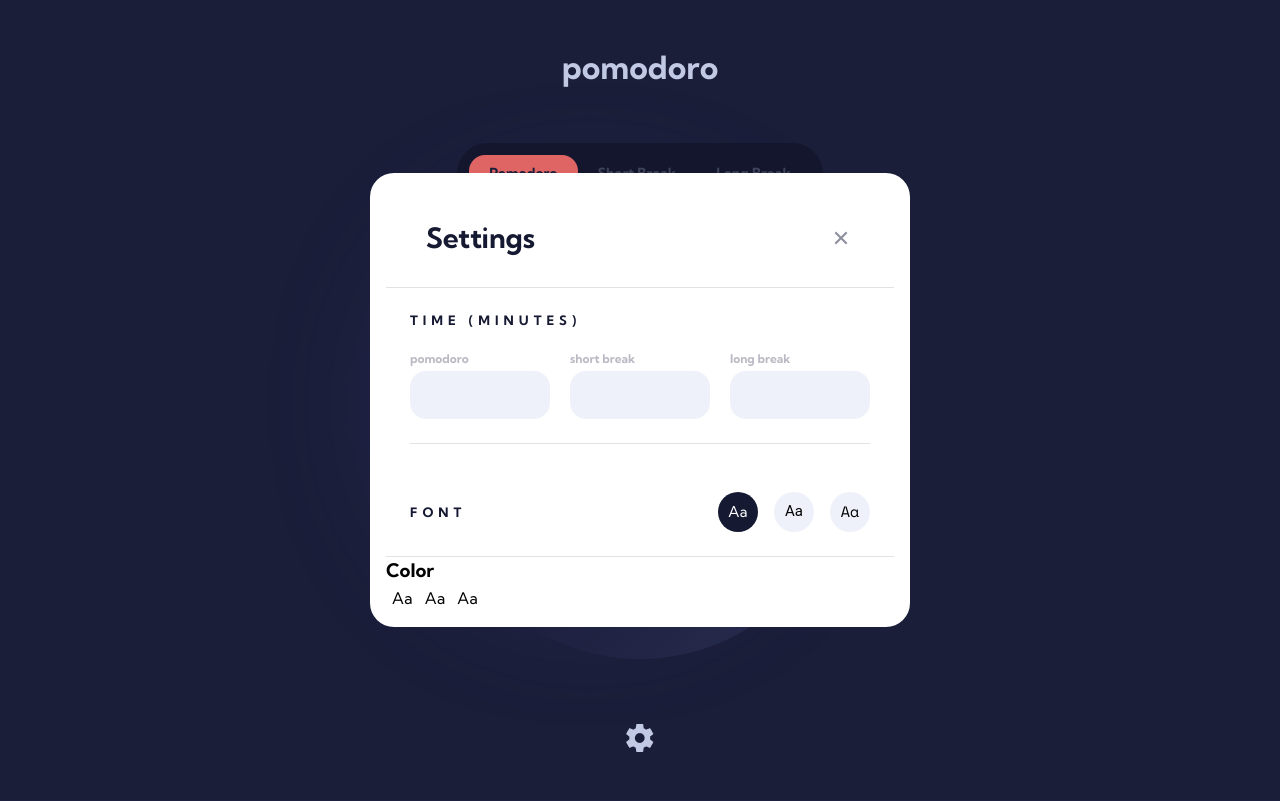
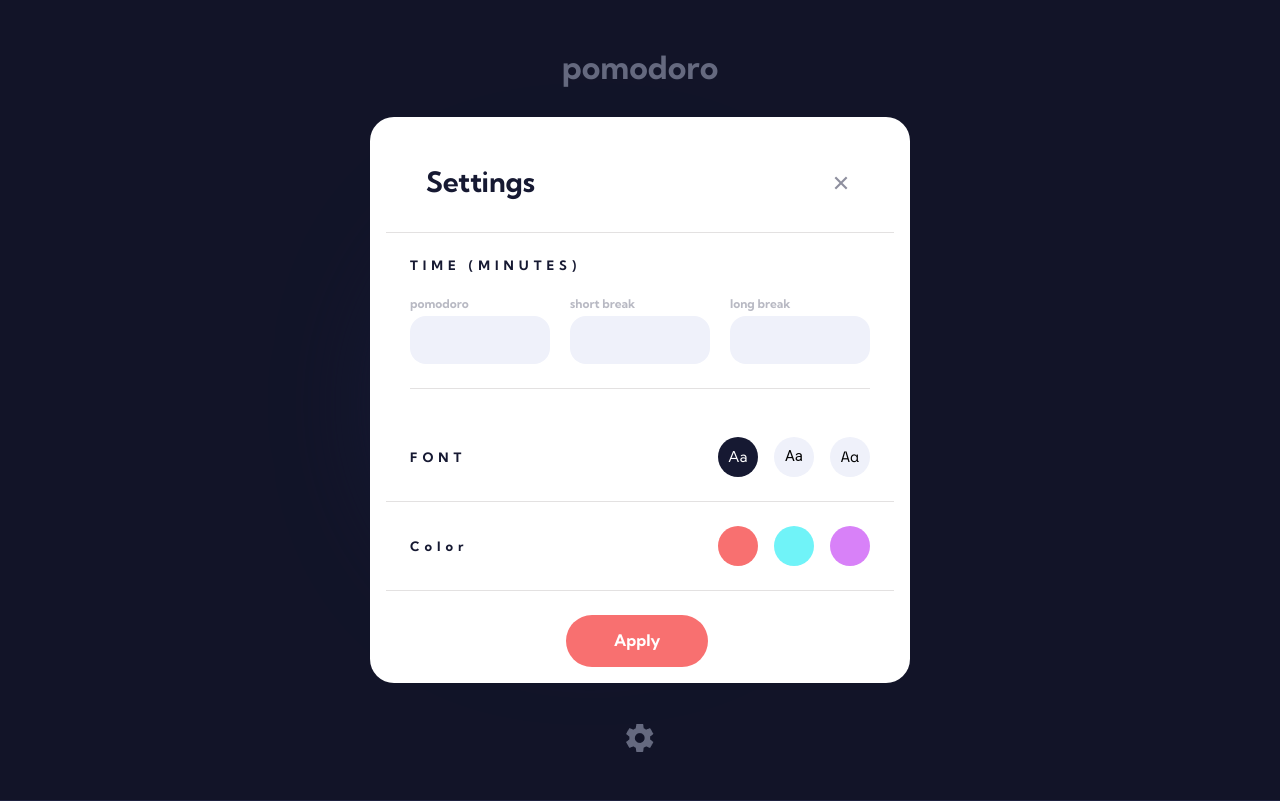
Before and after one commit to beratdimen/pomodoro, a React (Vite) app: page / in a window 1280 px wide. Both pictures are taken after a click on the button 640 px from the left and 738 px from the top of the page. Built offline with nearby package versions, Linux system fonts and the light colour scheme.

Commit message:
dialog açıldığında arka plan değişti

```diff
--- a/src/components/Settings/DialogColor/index.jsx
+++ b/src/components/Settings/DialogColor/index.jsx
@@ -3,9 +3,9 @@ export default function DialogColor() {
     <div className="colorContainer">
       <h3>Color</h3>
       <div className="colorContent">
-        <button className="orange">Aa</button>
-        <button className="lightBlue">Aa</button>
-        <button className="purple">Aa</button>
+        <button className="orange"></button>
+        <button className="lightBlue"> </button>
+        <button className="purple"> </button>
       </div>
     </div>
   );
--- a/src/components/Settings/index.jsx
+++ b/src/components/Settings/index.jsx
@@ -20,7 +20,9 @@ export default function Settings({ dialogRef }) {
         <DialogTime />
         <DialogFont />
         <DialogColor />
+        <button className="applyBtn">Apply</button>
       </dialog>
+      <div className="dialogOverlay"></div>
     </div>
   );
 }
--- a/src/components/Settings/settings.css
+++ b/src/components/Settings/settings.css
@@ -1,8 +1,11 @@
+.dialogContainer {
+  position: relative;
   dialog {
     margin: auto;
     width: 540px;
     border: none;
     border-radius: 24px;
+    z-index: 1000;
 
     .dialogHeader {
       display: flex;
@@ -62,6 +65,36 @@ dialog {
         }
       }
     }
+
+    .applyBtn {
+      font-size: 16px;
+      font-weight: 700;
+      line-height: 19.84px;
+      text-align: center;
+      background-color: #f87070;
+      color: white;
+      padding: 16px 48px;
+      border-radius: 32px;
+      margin-top: 24px;
+      position: relative;
+      left: 180px;
+    }
+  }
+
+  .dialogOverlay {
+    position: fixed;
+    top: 0;
+    left: 0;
+    width: 100%;
+    height: 100%;
+    background: #0a0c1c80;
+    display: none;
+    z-index: 999;
+  }
+
+  dialog[open] ~ .dialogOverlay {
+    display: block;
+  }
 }
 
 .fontContainer {
@@ -114,3 +147,52 @@ dialog {
     }
   }
 }
+
+.colorContainer {
+  display: flex;
+  justify-content: space-between;
+  align-items: center;
+  padding: 24px;
+  border-bottom: 1px solid #e3e1e1;
+
+  h3 {
+    font-size: 13px;
+    font-weight: 700;
+    line-height: 16.12px;
+    letter-spacing: 5px;
+    text-align: left;
+    color: #161932;
+  }
+
+  .colorContent {
+    display: flex;
+    gap: 16px;
+
+    button {
+      display: flex;
+      align-items: center;
+      justify-content: center;
+      width: 40px;
+      height: 40px;
+      border-radius: 50%;
+      font-size: 15px;
+      font-weight: 400;
+      line-height: 19.78px;
+      text-align: left;
+      border: none;
+    }
+
+    .orange {
+      background-color: #f87070;
+      color: black;
+    }
+
+    .lightBlue {
+      background-color: #70f3f8;
+    }
+
+    .purple {
+      background-color: #d881f8;
+    }
+  }
+}
```
Lines whose indentation alone changed are shown as unchanged.
